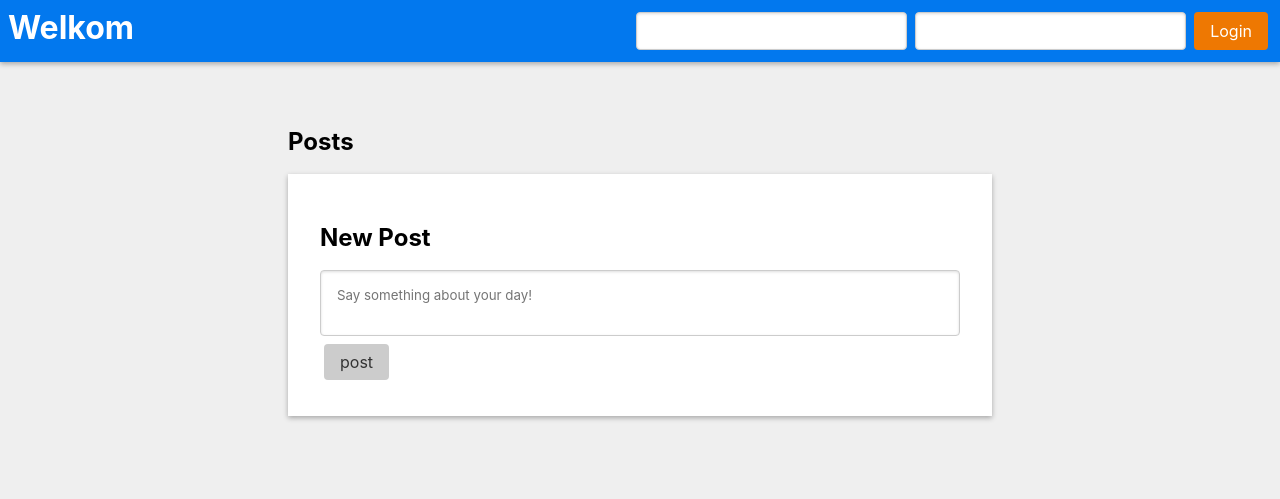
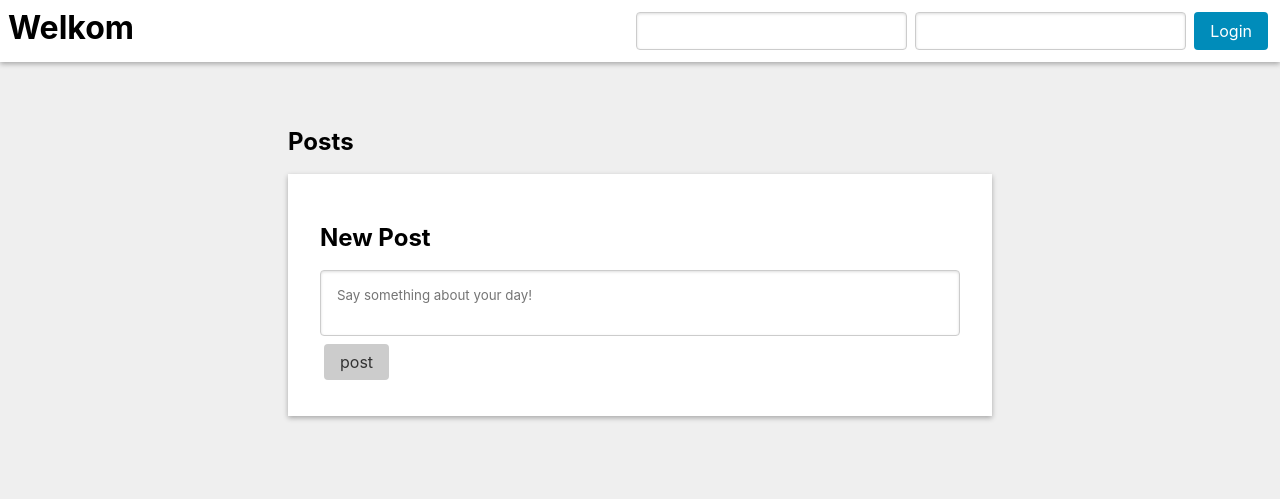
Before and after one commit to ROCMondriaanTIN/project-webshop-ramp-studios, a website: page src/frontend/index.html in a window 1280 px wide. Drawn offline with Linux system fonts and the light colour scheme; no server answers.

Commit message:
Updated some codeing style

```diff
--- a/src/backend/routes/api/auth.js
+++ b/src/backend/routes/api/auth.js
@@ -24,8 +24,7 @@ router.get('/', auth, async (req, res) => {
 // @route    POST api/auth
 // @desc     Authenticate user & get token
 // @access   Public
-router.post(
-    '/',
+router.post('/',
     [
         check('email', 'Please include a valid email').isEmail(),
         check('password', 'Password is required').exists()
--- a/src/frontend/index.html
+++ b/src/frontend/index.html
@@ -10,7 +10,7 @@
 </head>
 
 <body>
-    <header id="header" class="material">
+    <header id="header" class="" >
         <h1>Welkom <span class="current-user"></span></h1>
     </header>
     <div class="wrapper">
@@ -23,7 +23,7 @@
             <form id="addPost">
                 <textarea id="postText" name="text" form="addPost"
                     placeholder="Say something about your day!"></textarea><br>
-                <input class="button material" type="submit" value="post" id="postButton" />
+                <input class="button" type="submit" value="post" id="postButton" />
             </form>
         </div>
     </div>
--- a/src/frontend/js/Main.js
+++ b/src/frontend/js/Main.js
@@ -13,7 +13,7 @@ function main() {
     document.getElementById("header").append(loginComponent.render());
 
     let form = document.getElementById("addPost");
-    form.addEventListener("submit", function(evt) {
+    form.addEventListener("submit", (evt) => {
         evt.preventDefault();
         let textarea = document.getElementById('postText');
         if(api.isAuthenticated && textarea.value !== '') {
--- a/src/frontend/js/components/Login.js
+++ b/src/frontend/js/components/Login.js
@@ -2,22 +2,21 @@ class Login {
 
     constructor(isLoggedIn) {
         this.showLogin = !isLoggedIn;
-        this.element = document.createElement('div');
         this.login = document.createElement('form');
         this.login.id = "login";
         this.login.name = "myLogin";
         this.login.innerHTML = `
             <input type="text" name="email" id="email" value="">
             <input type="password" name="password" id="password" value="">
-            <input class="button material" type="submit" value="Login">
+            <input class="button" type="submit" value="Login">
         `;
         this.logout = document.createElement('span');
         this.logout.id = "log-out";
-        this.logout.setAttribute('class', 'material');
+        // this.logout.setAttribute('class', 'material');
         this.logout.innerText = "Log out";
 
-        this.login.addEventListener('submit', this.onLogin.bind(this));
-        this.logout.addEventListener('click', this.onLogout.bind(this));
+        this.login.addEventListener('submit', (e) => this.onLogin(e));
+        this.logout.addEventListener('click', (e) => this.onLogout(e));
     }
 
     onLogin(e) {
```
Also changed, not shown: src/backend/routes/api/posts.js (+7 -10 lines).
